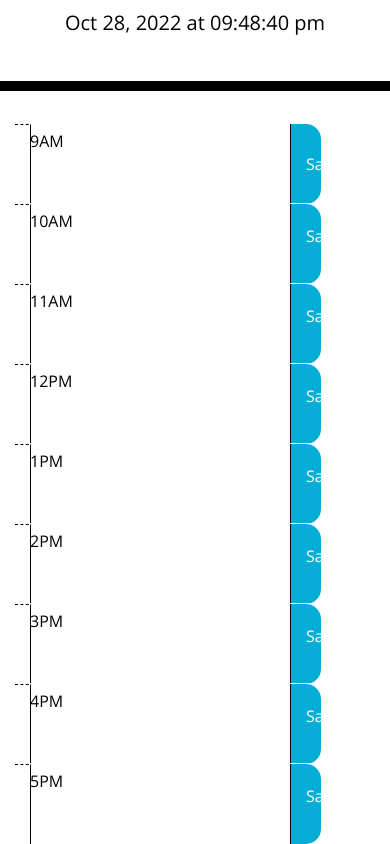
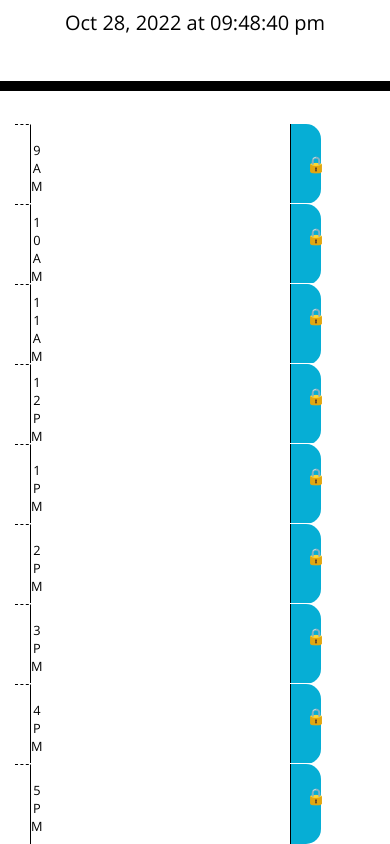
Before and after one commit to CascadeColin/Work-Day-Scheduler, a plain HTML site: page index.html in a window 390 px wide. Shown: the part 256-1100 px from the top of the page. Drawn offline with nearby package versions, Linux system fonts and the light colour scheme.

Commit message:
added media query to css

```diff
--- a/assets/css/style.css
+++ b/assets/css/style.css
@@ -68,6 +68,7 @@ textarea {
 
 /* format for save button on right side */
 .saveBtn {
+  display: inline-block;
   border-left: 1px solid black;
   border-top-right-radius: 15px;
   border-bottom-right-radius: 15px;
@@ -76,7 +77,42 @@ textarea {
 }
 
 .saveBtn:hover {
+  display: inline-block;
   font-size: 20px;
   transition: all 0.3s ease-in-out;
   background-color: #047c98;
 }
+
+.saveBtn1 {
+  /* hidden unless screen < 768px */
+  display: none;
+  border-left: 1px solid black;
+  border-top-right-radius: 15px;
+  border-bottom-right-radius: 15px;
+  background-color: #06aed5;
+  color: white;
+}
+
+.saveBtn1:hover {
+  /* hidden unless screen < 768px */
+  display: none;
+  border-left: 1px solid black;
+  border-top-right-radius: 15px;
+  border-bottom-right-radius: 15px;
+  background-color: #06aed5;
+  color: white;
+}
+
+@media screen and (max-width: 992px) {
+  .hour {
+    font-size: 80%;
+    writing-mode: vertical-lr;
+    text-orientation: upright;
+  }
+}
+
+@media screen and (max-width: 768px) {
+  .hour {
+    text-align: left;
+  }
+}
--- a/index.html
+++ b/index.html
@@ -37,51 +37,54 @@
         4) add functionality:
           a) set <textarea> to have dynamic css class (.past, .present, or .future) based upon current time (using moment() so app knows time)
           b) connect save button so that text in associated <textarea> survives page reload -->
+
+            <!-- testing new one -->
+        <section class="row col-12">
+        <div class="hour col-1 text-center pt-2"></div>
+        <textarea class="row col-10"></textarea>
+        <button class="saveBtn col-1 text-center">🔒</button>
+      </section>
+
+      <!-- old bootsrap -->
       <section class="row col-12">
         <div class="hour col-1 text-center pt-2"></div>
         <textarea class="row col-10"></textarea>
-        <button class="saveBtn col-1 text-center">Save</button>
-      </section>
-
-      <section class="row col-12">
-        <div class="hour col-1 text-center pt-2"></div>
-        <textarea class="row col-10"></textarea>
-        <div class="saveBtn col-1 text-center pt-4">Save</div>
+        <div class="saveBtn col-1 text-center pt-4">🔒</div>
       </section>
       <section class="row col-12">
         <div class="hour col-1 text-center pt-2"></div>
         <textarea class="row col-10"></textarea>
-        <div class="saveBtn col-1 text-center pt-4">Save</div>
+        <div class="saveBtn col-1 text-center pt-4">🔒</div>
       </section>
       <section class="row col-12">
         <div class="hour col-1 text-center pt-2"></div>
         <textarea class="row col-10"></textarea>
-        <div class="saveBtn col-1 text-center pt-4">Save</div>
+        <div class="saveBtn col-1 text-center pt-4">🔒</div>
       </section>
       <section class="row col-12">
         <div class="hour col-1 text-center pt-2"></div>
         <textarea class="row col-10"></textarea>
-        <div class="saveBtn col-1 text-center pt-4">Save</div>
+        <div class="saveBtn col-1 text-center pt-4">🔒</div>
       </section>
       <section class="row col-12">
         <div class="hour col-1 text-center pt-2"></div>
         <textarea class="row col-10"></textarea>
-        <div class="saveBtn col-1 text-center pt-4">Save</div>
+        <div class="saveBtn col-1 text-center pt-4">🔒</div>
       </section>
       <section class="row col-12">
         <div class="hour col-1 text-center pt-2"></div>
         <textarea class="row col-10"></textarea>
-        <div class="saveBtn col-1 text-center pt-4">Save</div>
+        <div class="saveBtn col-1 text-center pt-4">🔒</div>
       </section>
       <section class="row col-12">
         <div class="hour col-1 text-center pt-2"></div>
         <textarea class="row col-10"></textarea>
-        <div class="saveBtn col-1 text-center pt-4">Save</div>
+        <div class="saveBtn col-1 text-center pt-4">🔒</div>
       </section>
       <section class="row col-12">
         <div class="hour col-1 text-center pt-2"></div>
         <textarea class="row col-10"></textarea>
-        <div class="saveBtn col-1 text-center pt-4">Save</div>
+        <div class="saveBtn col-1 text-center pt-4">🔒</div>
       </section>
     </main>
 
```
